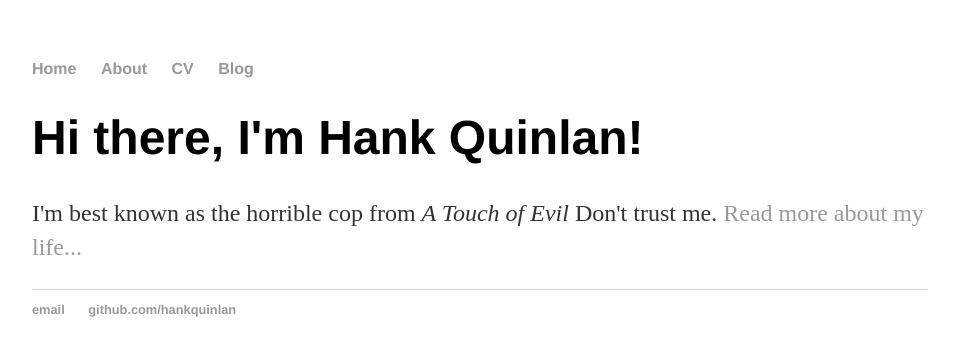
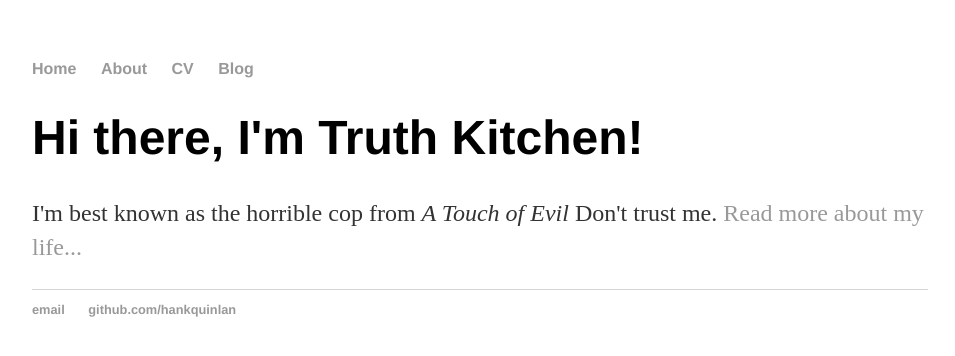
Before and after one commit to truthkitchen/truthkitchen.github.io, a Jekyll site: the page built from index.html, in a window 1280 px wide. Shown: the top 356 px of the page, without its empty margins (160-1115 px from the left). Built offline with Jekyll 4.4.1, drawn with Linux system fonts in a browser that asks for light colours.

Commit message:
Update index.html

```diff
--- a/index.html
+++ b/index.html
@@ -3,6 +3,6 @@ layout: default
 title: Hank Quinlan, Horrible Cop
 ---
 <div class="blurb">
-	<h1>Hi there, I'm Hank Quinlan!</h1>
+	<h1>Hi there, I'm Truth Kitchen!</h1>
 	<p>I'm best known as the horrible cop from <em>A Touch of Evil</em> Don't trust me. <a href="/about">Read more about my life...</a></p>
 </div><!-- /.blurb -->
```
